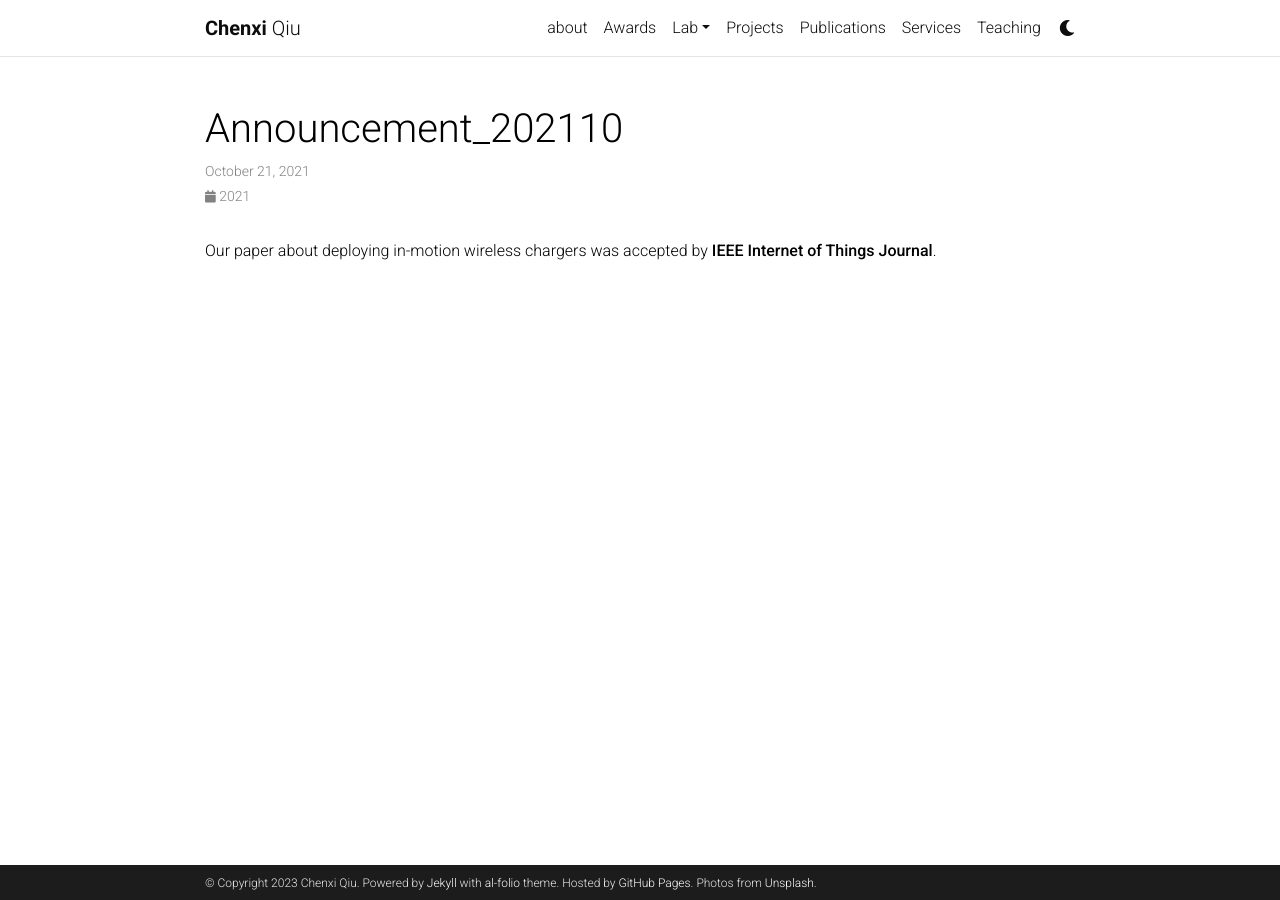
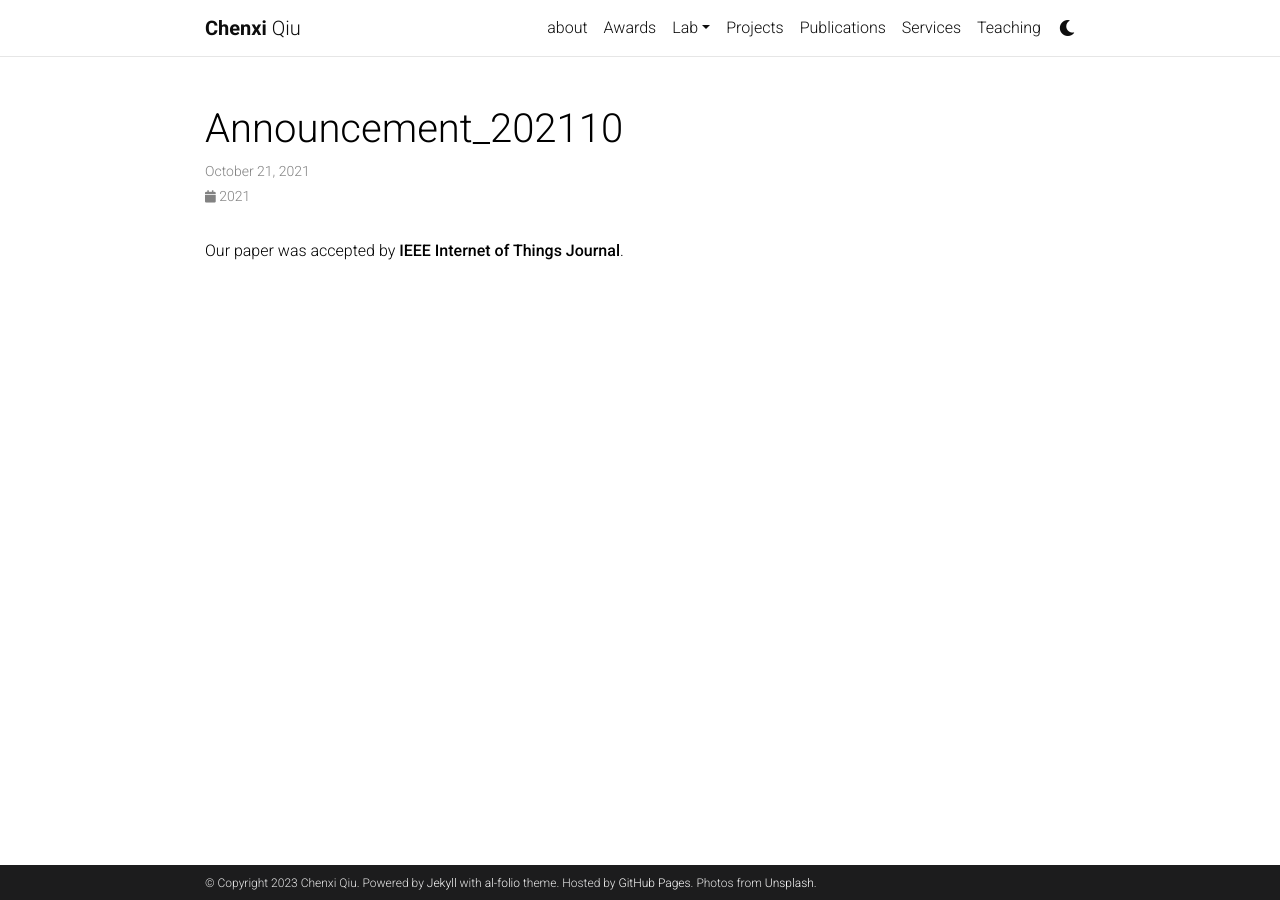
Before and after one commit to chenxiunt/chenxiunt.github.io, a Jekyll site: the page built from _news/announcement_202110.md, in a window 1280 px wide. Built offline with Jekyll 4.4.1, drawn with Linux system fonts in a browser that asks for light colours; comment, search, counter and statistics services are not loaded; a style sheet for code colours, icons or effects is not loaded.

Commit message:
Update announcement_202110.md

```diff
--- a/_news/announcement_202110.md
+++ b/_news/announcement_202110.md
@@ -4,4 +4,4 @@ date: 2021-10-21 15:59:00-0400
 inline: true
 ---
 
-Our paper about deploying in-motion wireless chargers was accepted by **IEEE Internet of Things Journal**.
+Our paper was accepted by **IEEE Internet of Things Journal**.
```
